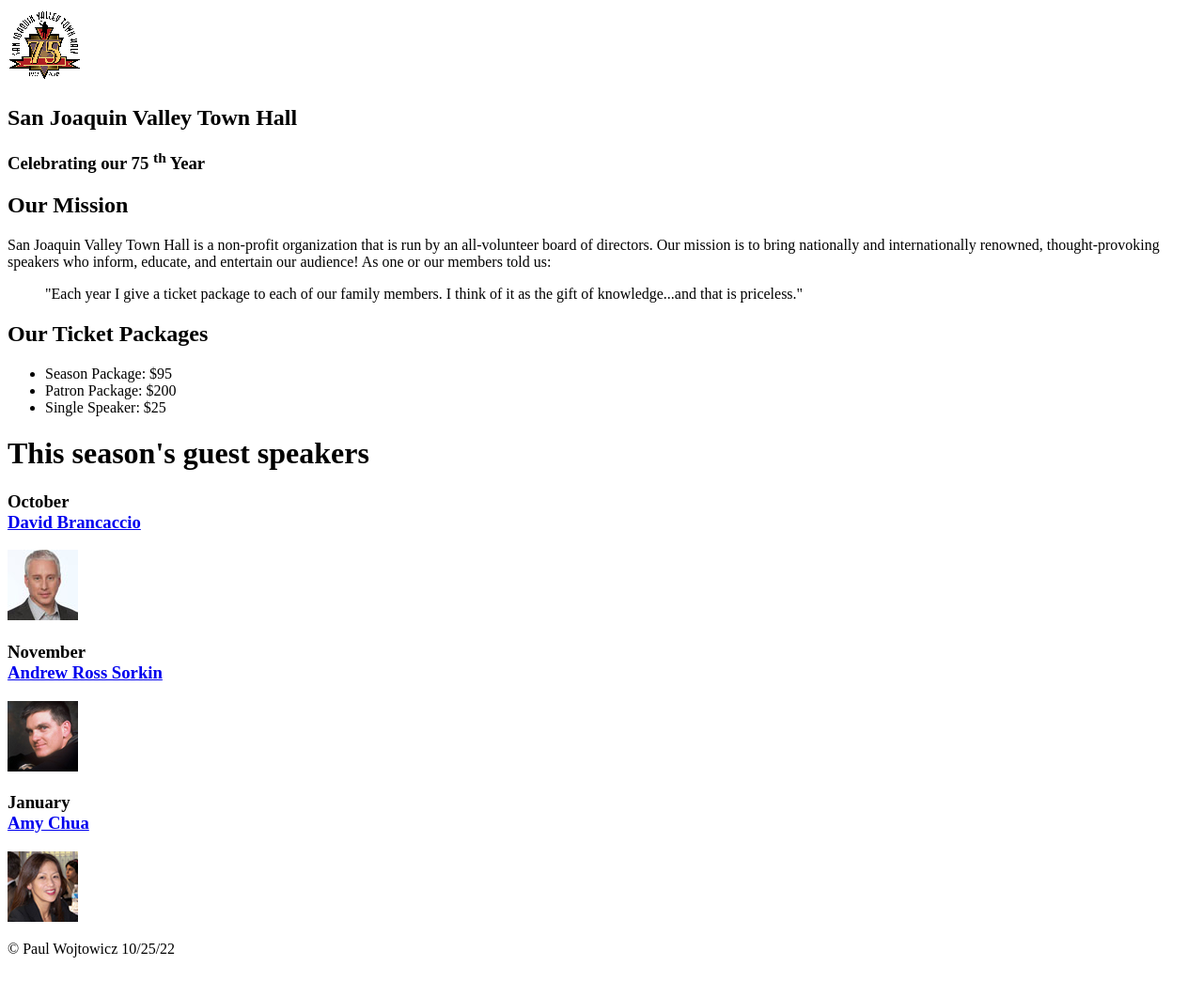
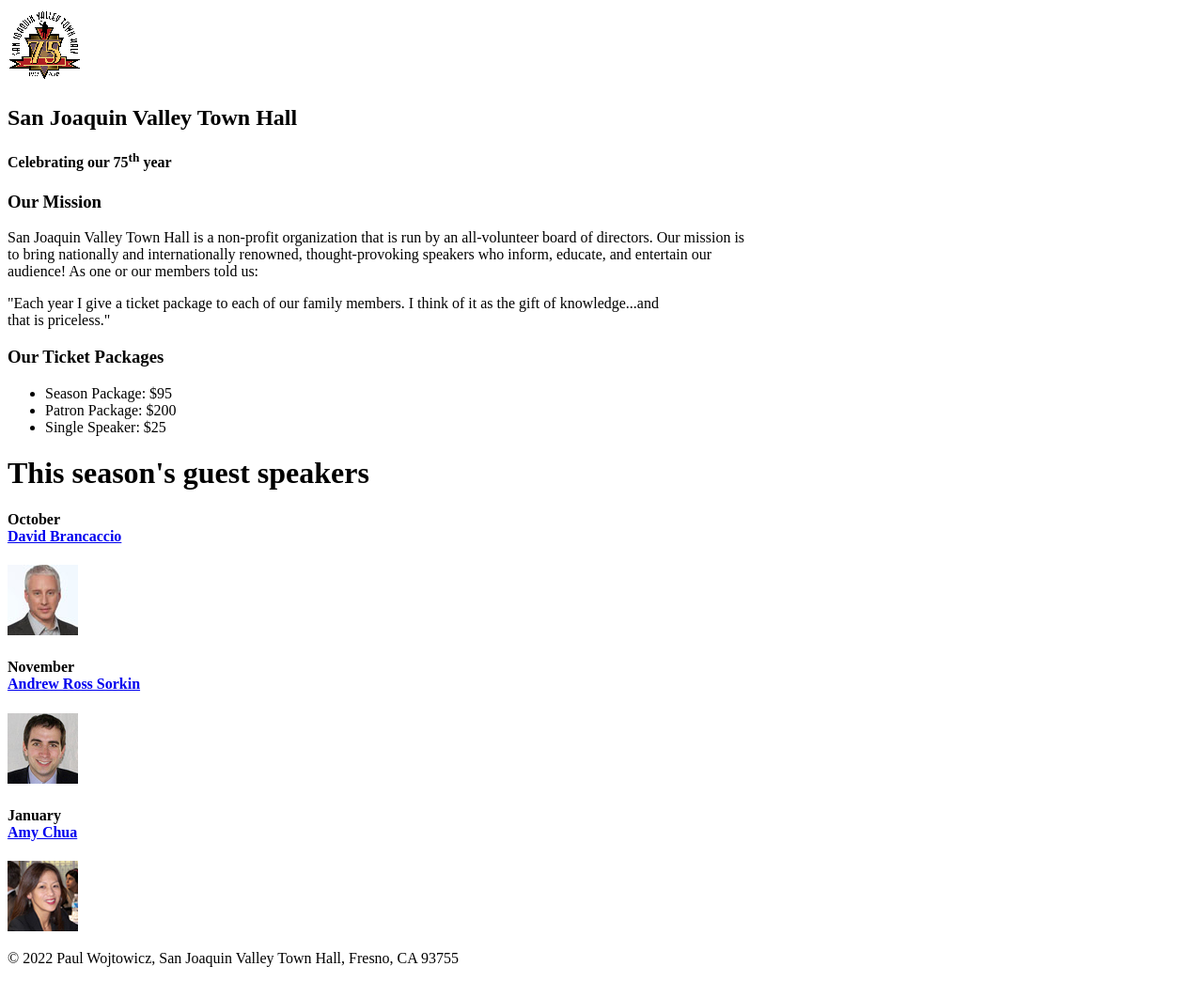
Before and after one commit to PaulWojtowicz/A07, a plain HTML site: page index.html in a window 1280 px wide. Shown: the whole page at 94% size. Drawn offline with Linux system fonts and the light colour scheme.

Commit message:
Update index.html

```diff
--- a/index.html
+++ b/index.html
@@ -1,54 +1,58 @@
 <!DOCTYPE html>
 <html lang="en">
+<head>
+    <meta charset="UTF-8">
+    <title>Home</title>
+    <img src="images/town_hall_logo.gif" alt="TownHall" width="80" height="80">
+    <h2>
+        San Joaquin Valley Town Hall
+    </h2>
+    <h4>
+        Celebrating our 75<sup>th</sup> year
+    </h4>
 
-<head>
-	<meta charset="utf-8">
-	<title>San Joaquin Valley Town Hall</title>
-	<link rel="shortcut icon" href="images/favicon.ico">
+    <h3>
+        Our Mission
+    </h3>
 </head>
+<body>
+<p>
+    San Joaquin Valley Town Hall is a non-profit organization that is run by an all-volunteer board of directors. Our mission is<br>
+    to bring nationally and internationally renowned, thought-provoking speakers who inform, educate, and entertain our<br>
+    audience! As one or our members told us:
+</p>
 
-<body>
-	<header>
-		<img src="images/town_hall_logo.gif" alt="Logo" height="80">
-		<h2> San Joaquin Valley Town Hall </h2>
-		<h3> Celebrating our 75 <sup> th </sup> Year	</h3>
-	</header>
-	<main>
-		<h2> Our Mission </h2>
+<p>
+    "Each year I give a ticket package to each of our family members. I think of it as the gift of knowledge...and<br> that is priceless."
+</p>
+<h3>Our Ticket Packages</h3>
 
-		<p> San Joaquin Valley Town Hall is a non-profit organization that is run by an all-volunteer board of
-			directors. Our mission is to bring nationally and internationally renowned, thought-provoking speakers
-			who inform, educate, and entertain our audience! As one or our members told us: </p>
-
-		<blockquote> "Each year I give a ticket package to each of our family members. I think of it as the gift of
-			knowledge...and that is priceless." </blockquote>
+<ul>
+    <li>Season Package: $95</li>
+    <li>Patron Package: $200</li>
+    <li>Single Speaker: $25</li>
+</ul>
+<h1>
+    This season's guest speakers
+</h1>
 
 
-		<h2> Our Ticket Packages </h2>
-		<ul>
-			<li> Season Package: $95 </li>
-			<li> Patron Package: $200 </li>
-			<li> Single Speaker: $25 </li>
-		</ul>
+<h4>October<br> <a href="speakers/index.html">David Brancaccio</a></h4>
+<img src="images/brancaccio75.jpg" alt="Brancaccio" width="75" height="75">
 
+<h4>
+    November<br> <a href="A07/speakers/sorkin.html">Andrew Ross Sorkin</a>
+</h4>
+<img src="images/sorkin75.jpg" alt="Sorkin" width="75" height="75">
 
-		<h1> This season's guest speakers </h1>
+<h4>
+    January<br>
+    <a href="A07/speakers/chua.html">Amy Chua</a>
+</h4>
+<img src="images/chua75.jpg" alt="Chua" width="75" height="75">
 
-		<h3> October <br>
-			<a href="speakers/Brancaccio.html"> David Brancaccio </a> </h3>
-		<img src="images/brancaccio75.jpg" alt="David Brancaccio" width="75">
-
-		<h3> November <br>
-			<a href="speakers/Sorkin.html"> Andrew Ross Sorkin </a> </h3>
-		<img src="images/sampson75.jpg" alt="Andrew Ross Sorkin" width="75" >
-		<h3> January <br>
-			<a href="speakers/Chua.html"> Amy Chua </a> </h3>
-		<img src="images/chua75.jpg" alt="Amy Chu" width="75">
-	</main>
-	<footer>
-		<p>
-			&copy; Paul Wojtowicz 10/25/22
-		</p>
-	</footer>
+<p>
+    © 2022 Paul Wojtowicz, San Joaquin Valley Town Hall, Fresno, CA 93755
+</p>
 </body>
 </html>
```
